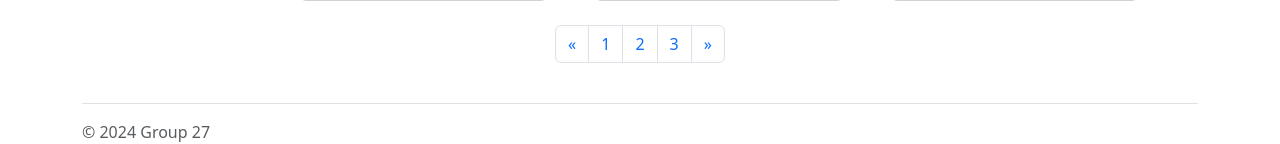
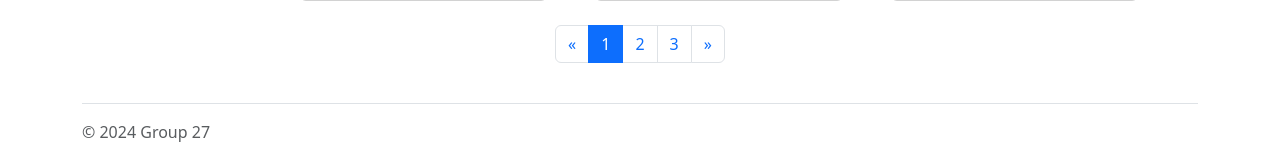
Before and after one commit to TableP/CookPal, a Django app: template CookPal/templates/app/profile.html in a window 1280 px wide. Shown: the part 668-812 px from the top of the page. Run offline with Django 3.2, Linux system fonts and the light colour scheme; the template is opened without the code that fills it, so the values that code supplies are empty.

Commit message:
update pagination on profile page
The pagination on profile page can be switched to active or no.

```diff
--- a/CookPal/templates/app/homepage.html
+++ b/CookPal/templates/app/homepage.html
@@ -133,7 +133,7 @@
     </div>
 </div>
 
-<nav aria-label="Page navigation">
+<nav aria-label="Page navigation" class="d-flex justify-content-center mt-5">
     <ul class="pagination">
       <li class="page-item">
         <span class="page-link">&laquo;</span>
--- a/CookPal/templates/app/profile.html
+++ b/CookPal/templates/app/profile.html
@@ -86,17 +86,15 @@
         <nav aria-label="Page navigation">
             <ul class="pagination">
               <li class="page-item">
-                <a class="page-link" href="#" aria-label="Previous">
-                <span aria-hidden="true">&laquo;</span>
-                </a>
+                <span class="page-link">&laquo;</span>
               </li>
-            <li class="page-item"><a class="page-link" href="#">1</a></li>
+              <li class="page-item active" aria-current="page">
+                <span class="page-link">1</span>
+              </li>
               <li class="page-item"><a class="page-link" href="#">2</a></li>
               <li class="page-item"><a class="page-link" href="#">3</a></li>
               <li class="page-item">
-                <a class="page-link" href="#" aria-label="Next">
-                <span aria-hidden="true">&raquo;</span>
-                </a>
+                <a class="page-link" href="#">&raquo;</a>
               </li>
             </ul>
         </nav>
@@ -104,7 +102,7 @@
 
 
 
-
+    <script src="scripts.js"></script>
     <footer class="pt-3 mt-4 text-body-secondary border-top">
         © 2024 Group 27
     </footer>
```
Lines whose indentation alone changed are shown as unchanged.
